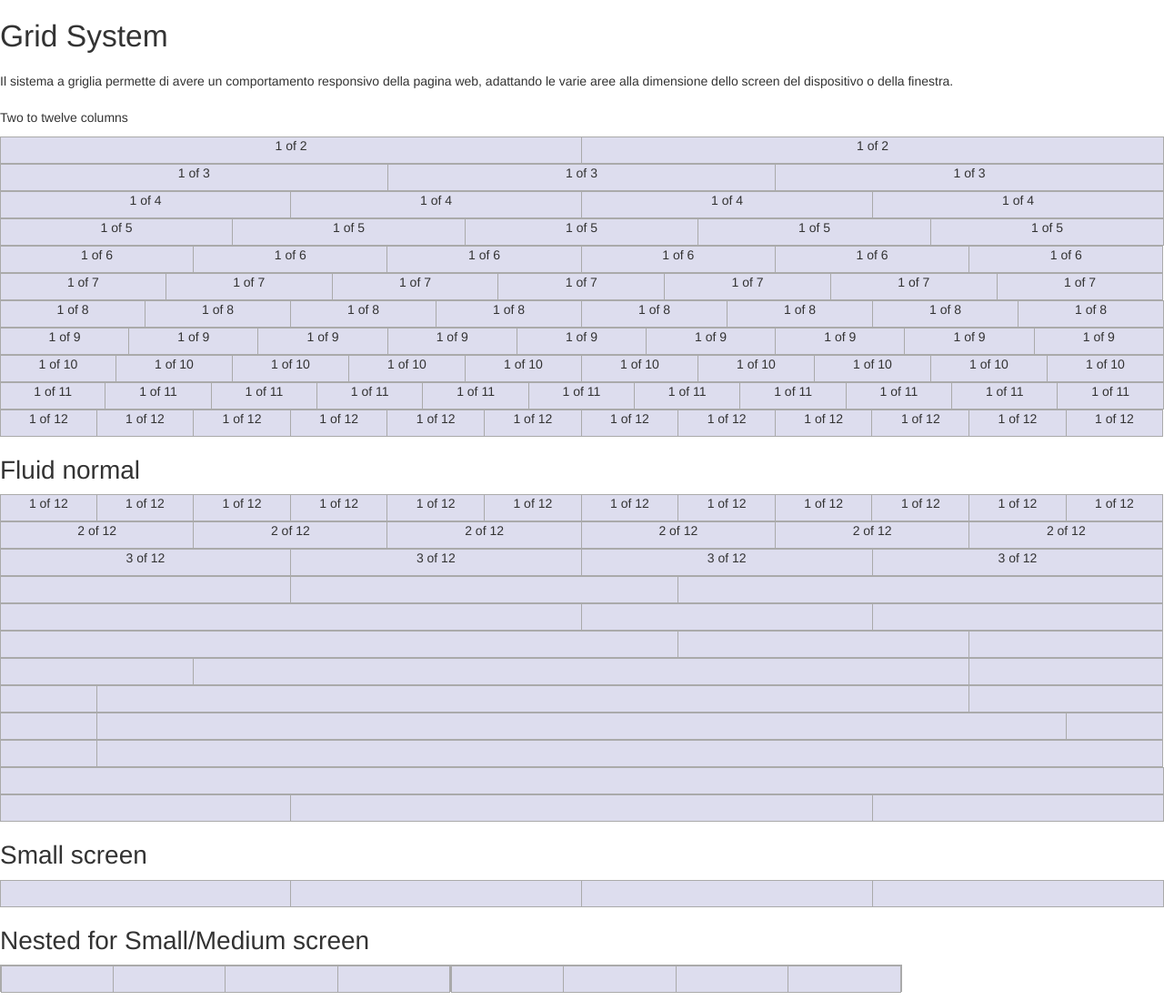
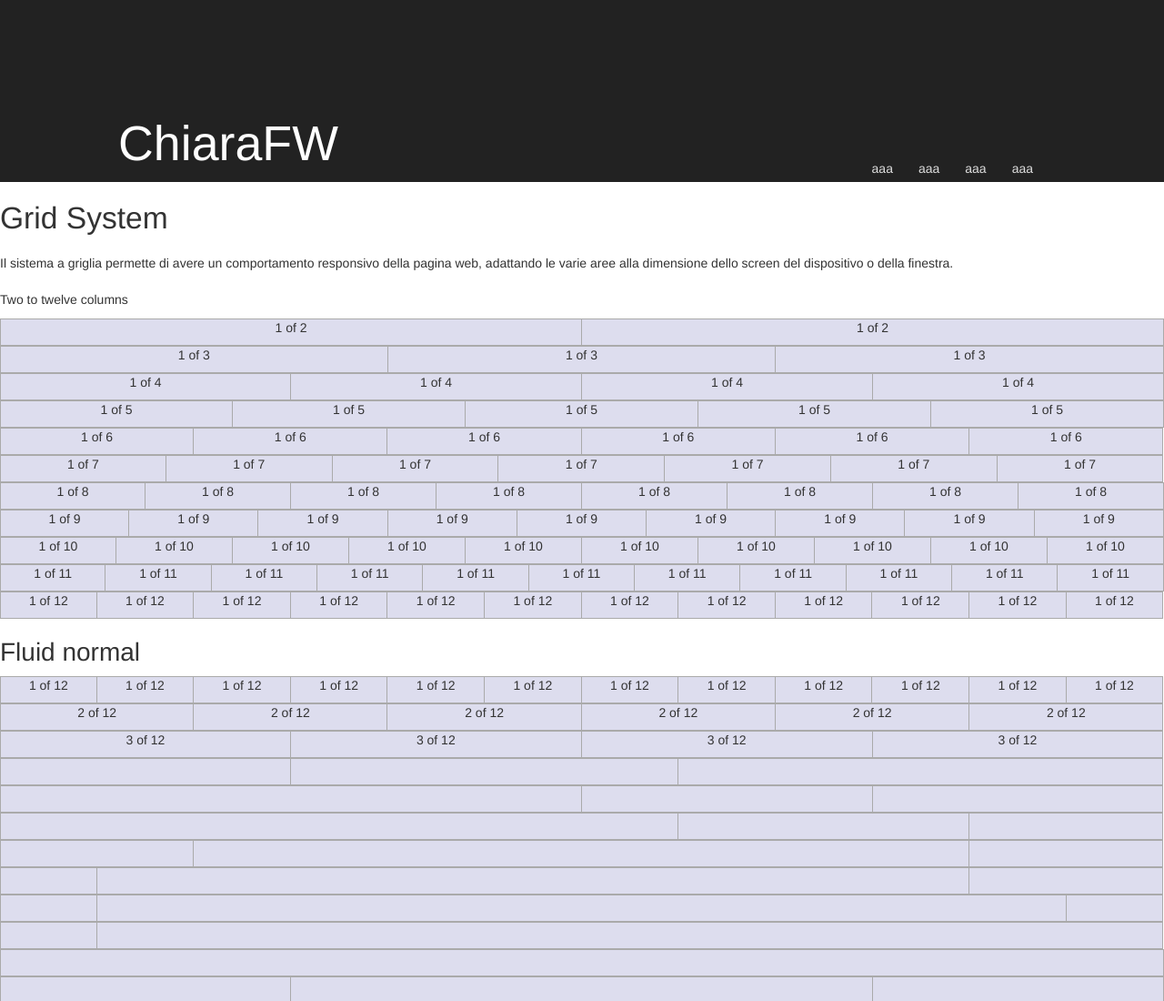
Before and after one commit to plailopo/Chiara-Client, a plain HTML site: page demo/index.html in a window 1280 px wide. Shown: the top 1100 px of the page at 91% size. Drawn offline with nearby package versions, Linux system fonts and the light colour scheme.

Commit message:
Demo header

```diff
--- a/demo/index.html
+++ b/demo/index.html
@@ -12,6 +12,22 @@
 	<script src="../src/chiara.js" type="text/javascript"></script>
 </head>
 <body>
+
+	<header>
+		<div class="wrapper">
+			<div class="big logo">
+				<h1>ChiaraFW</h1>
+			</div>
+			<div class="menu">
+				<ul>
+					<li><a href="">aaa</a></li>
+					<li><a href="">aaa</a></li>
+					<li><a href="">aaa</a></li>
+					<li><a href="">aaa</a></li>
+				</ul>
+			</div>
+		</div>
+	</header>
 
 	<h1>Grid System</h1>
 
--- a/demo/style.css
+++ b/demo/style.css
@@ -1,5 +1,31 @@
 @CHARSET "UTF-8";
 
+a{color:#ff9900;text-decoration:none;}
+
+.wrapper{width:1020px;position:relative;margin:0 auto;}
+
+header{
+	background-color:#222222;
+	color:#ffffff;
+	position:relative;
+}
+header .wrapper{height:200px;}
+
+header .logo{
+	position:absolute;
+	bottom:0px;
+	left:0px;
+}
+
+header .menu{
+	position:absolute;
+	bottom:0px;
+	right:0px;
+}
+
+header .menu li{float:left;padding:0 4px;}
+header .menu li a{padding:4px 10px;display:block;color:#dddddd;}
+header .menu li a:hover{color:#ffffff;}
 
 .block [class^=col-]{
 	background:#dde;
```
